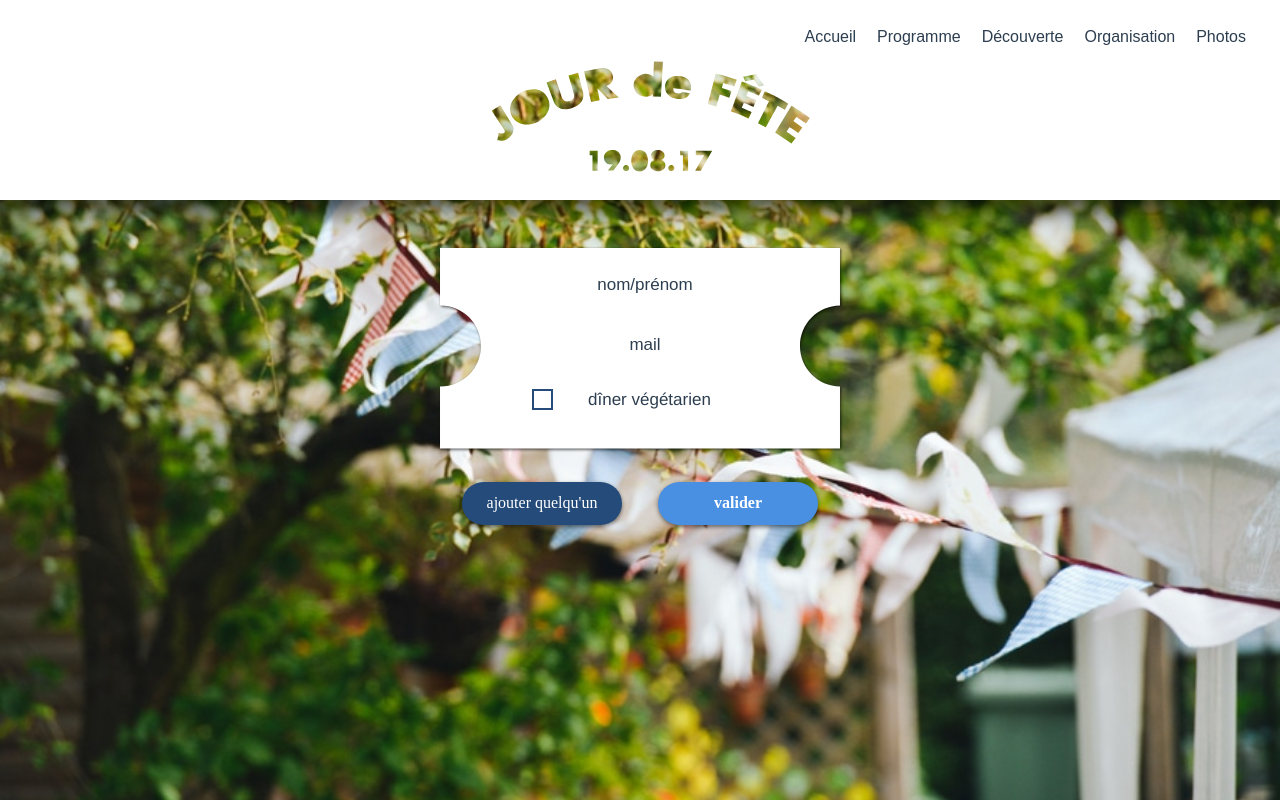
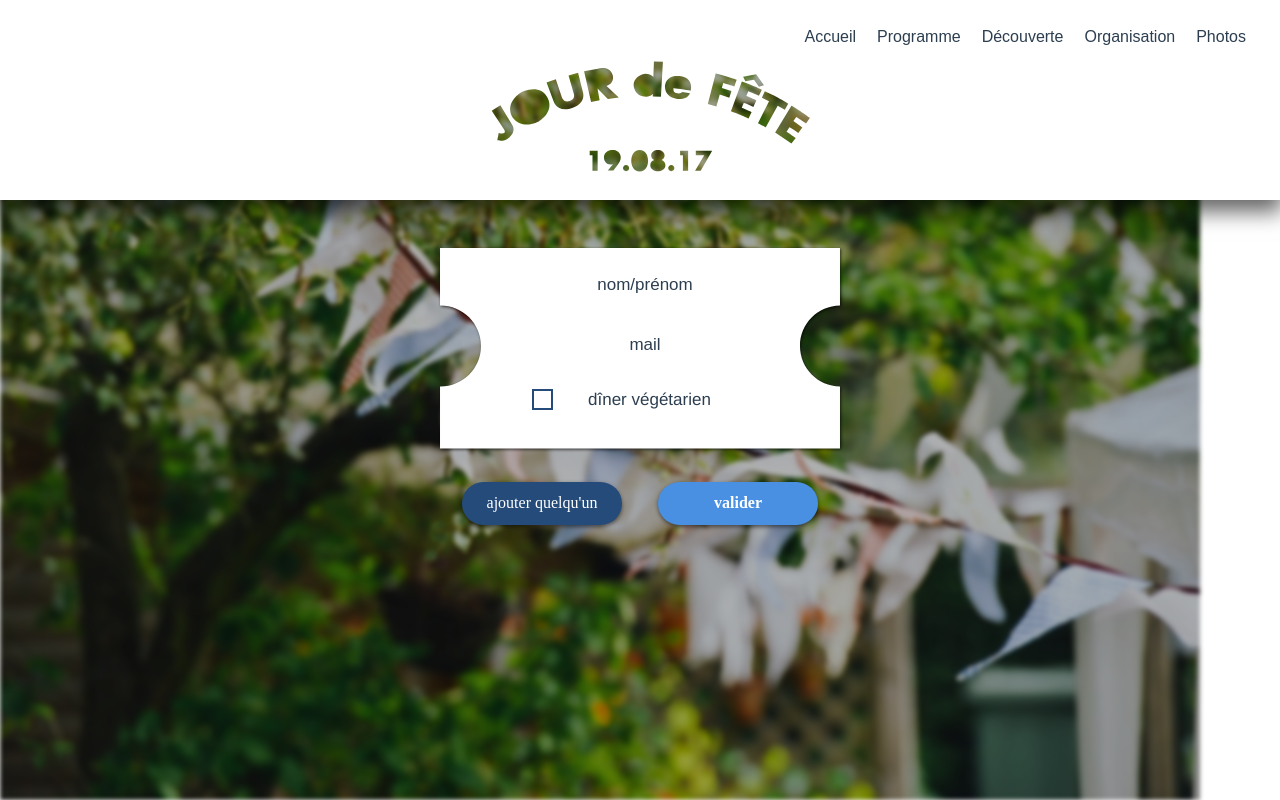
Before and after one commit to grebett/wedding, a Vue app: page / in a window 1280 px wide. Built offline with nearby package versions, Linux system fonts and the light colour scheme; the HTML template or start-up script is replaced by a standard one.

Commit message:
feat: playing with background render aspects

```diff
--- a/src/App.vue
+++ b/src/App.vue
@@ -28,13 +28,29 @@ html, body {
   -webkit-font-smoothing: antialiased;
   -moz-osx-font-smoothing: grayscale;
   color: #2c3e50;
+  margin: auto;
+  width: 100%;
+  min-height: 100%;
+  height: auto;
+  left: 0;
+  right: 0;
+  z-index: 0;
+}
+
+#app:before {
+  content: "";
+  position: fixed;
+  left: 0;
+  right: 0;
+  z-index: -1;
+
+  display: block;
   background-image: url(./assets/festival-flags-garden-party-large.jpg);
   background-size: cover;
   background-position: top;
   background-attachment: fixed;
-  margin: auto;
-  width: 100%;
-  min-height: 100%;
-  height: auto;
+  width: 1200px;
+  height: 800px;
+  filter: blur(2px) hue-rotate(10deg) brightness(0.7);
 }
 </style>
```
